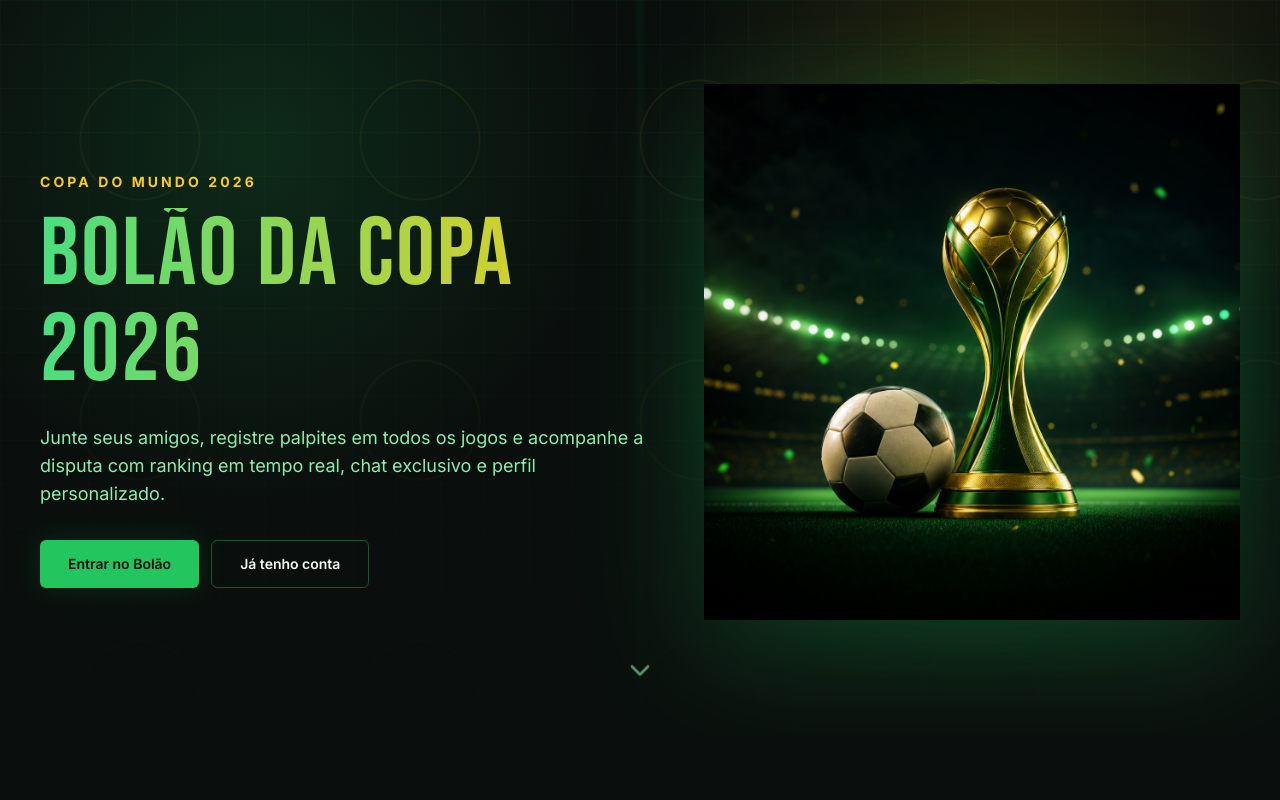
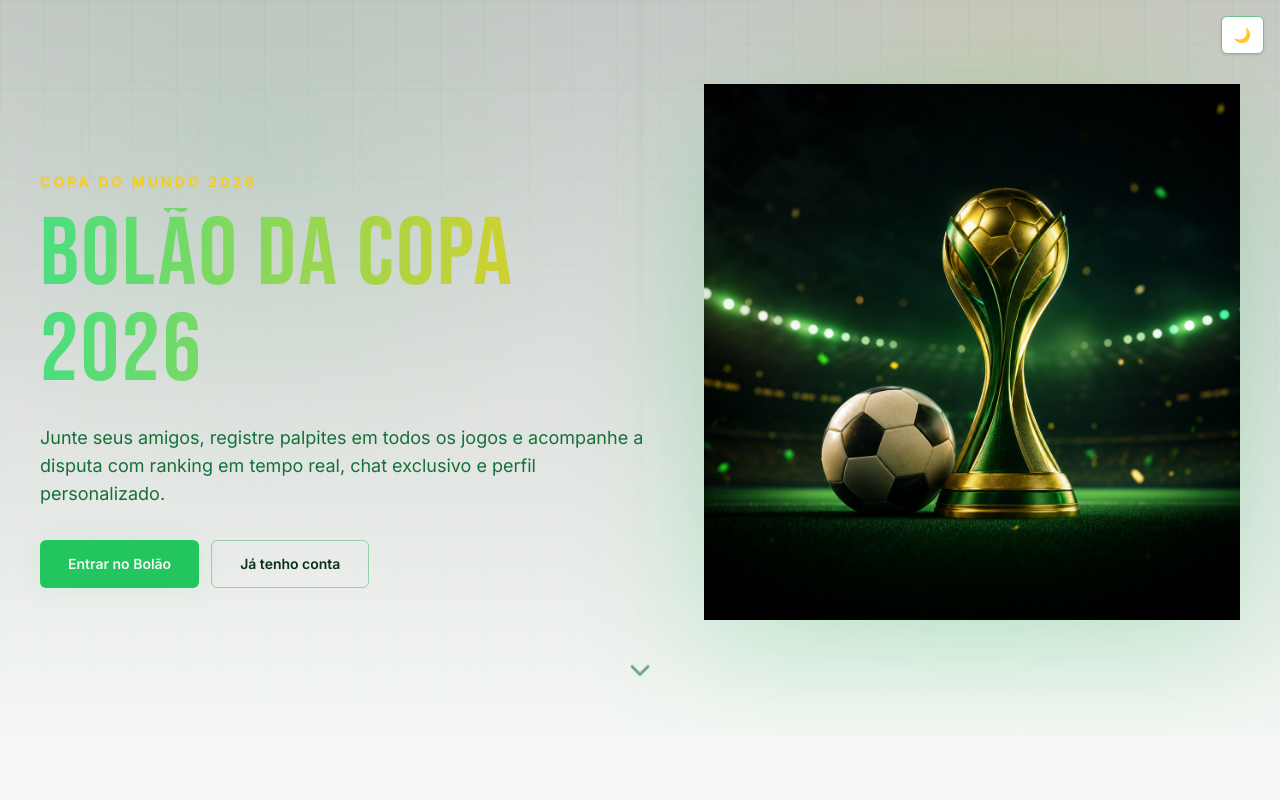
Before and after one commit to Guus-Exe/bolao-copa, a Next.js app: page / in a window 1280 px wide. Shown: the top 800 px of the page. Built offline with nearby package versions, Linux system fonts and the light colour scheme.

Commit message:
feat: add light mode theme toggle and light CSS variables

```diff
--- a/app/globals.css
+++ b/app/globals.css
@@ -44,6 +44,44 @@
     --landing-border: rgba(34, 197, 94, 0.2);
     --border-strong: rgba(34, 197, 94, 0.2);
     --border-hover: rgba(34, 197, 94, 0.4);
+  }
+
+  /* ponytail: tema usa var(--*) em todo app -> modo claro = sobrescreve vars, nao reescreve componentes */
+  .light {
+    --background: 150 20% 97%;
+    --foreground: 150 40% 12%;
+    --card: 150 20% 100%;
+    --card-foreground: 150 40% 12%;
+    --popover: 150 20% 100%;
+    --popover-foreground: 150 40% 12%;
+    --primary: 142 71% 45%;
+    --primary-foreground: 0 0% 100%;
+    --secondary: 48 96% 53%;
+    --secondary-foreground: 0 0% 20%;
+    --muted: 138 20% 90%;
+    --muted-foreground: 142 30% 30%;
+    --accent: 138 24% 90%;
+    --accent-foreground: 150 40% 12%;
+    --destructive: 0 84% 60%;
+    --destructive-foreground: 0 0% 98%;
+    --border: 142 40% 60%;
+    --input: 138 24% 88%;
+    --ring: 142 71% 45%;
+
+    --bg-base: #f4f7f4;
+    --bg-surface: #fafcf7;
+    --bg-elevated: #ffffff;
+    --text-primary: #0a2f1a;
+    --text-secondary: #16703a;
+    --text-muted: #2e7d4f;
+    --success: #16a34a;
+    --error: #dc2626;
+    --warning: #eab308;
+    --landing-border: rgba(22, 163, 74, 0.2);
+    --border-strong: rgba(22, 163, 74, 0.2);
+    --border-hover: rgba(22, 163, 74, 0.4);
+    --green-glow: rgba(22, 163, 74, 0.08);
+    --yellow-glow: rgba(234, 179, 8, 0.08);
   }
 }
 
--- a/app/layout.tsx
+++ b/app/layout.tsx
@@ -1,6 +1,7 @@
 import type { Metadata, Viewport } from "next"
 import { Bebas_Neue, Inter } from "next/font/google"
 import { BackToTop } from "@/components/ui/back-to-top"
+import { ThemeToggle } from "@/components/ui/theme-toggle"
 import { SpeedInsights } from "@vercel/speed-insights/next"
 
 import "./globals.css"
@@ -38,6 +39,7 @@ export default function RootLayout({
       <body className="min-h-screen font-[family-name:var(--font-body)]">
         {children}
         <BackToTop />
+        <ThemeToggle />
         <SpeedInsights />
       </body>
     </html>
--- /dev/null
+++ b/components/ui/theme-toggle.tsx
@@ -0,0 +1,35 @@
+"use client"
+
+import { useEffect, useState } from "react"
+
+// ponytail: tema usa var(--*) -> alterna classe `light` no <html>; CSS faz o resto.
+export function ThemeToggle() {
+  const [isLight, setIsLight] = useState(false)
+
+  useEffect(() => {
+    const saved = localStorage.getItem("theme")
+    const light =
+      saved === "light" ||
+      (saved !== "dark" &&
+        window.matchMedia("(prefers-color-scheme: light)").matches)
+    document.documentElement.classList.toggle("light", light)
+    setIsLight(light)
+  }, [])
+
+  return (
+    <button
+      type="button"
+      aria-label="Alternar modo claro/escuro"
+      className="fixed right-4 top-4 rounded-md border border-border bg-card px-3 py-2 text-sm text-foreground shadow"
+      onClick={() => {
+        const root = document.documentElement
+        const next = !root.classList.contains("light")
+        root.classList.toggle("light", next)
+        localStorage.setItem("theme", next ? "light" : "dark")
+        setIsLight(next)
+      }}
+    >
+      {isLight ? "🌙" : "☀️"}
+    </button>
+  )
+}
```
